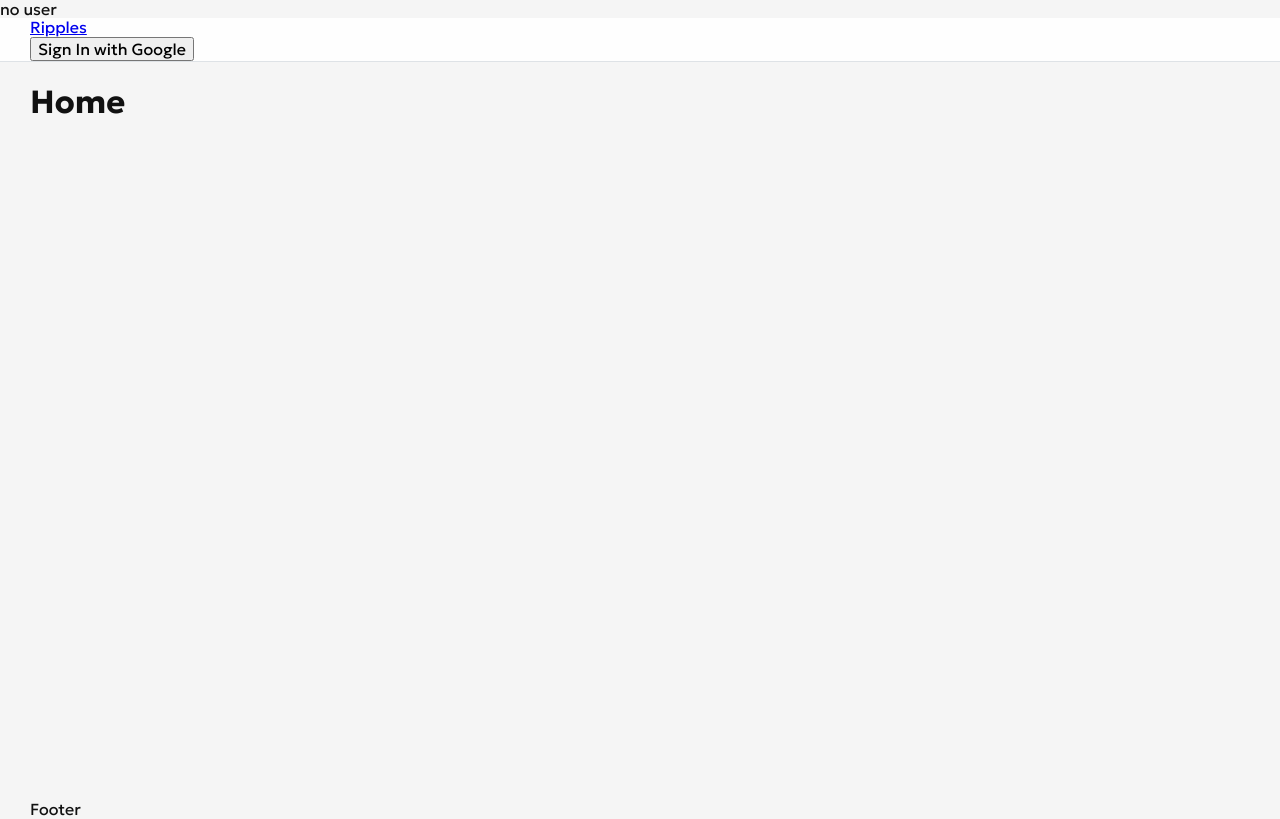
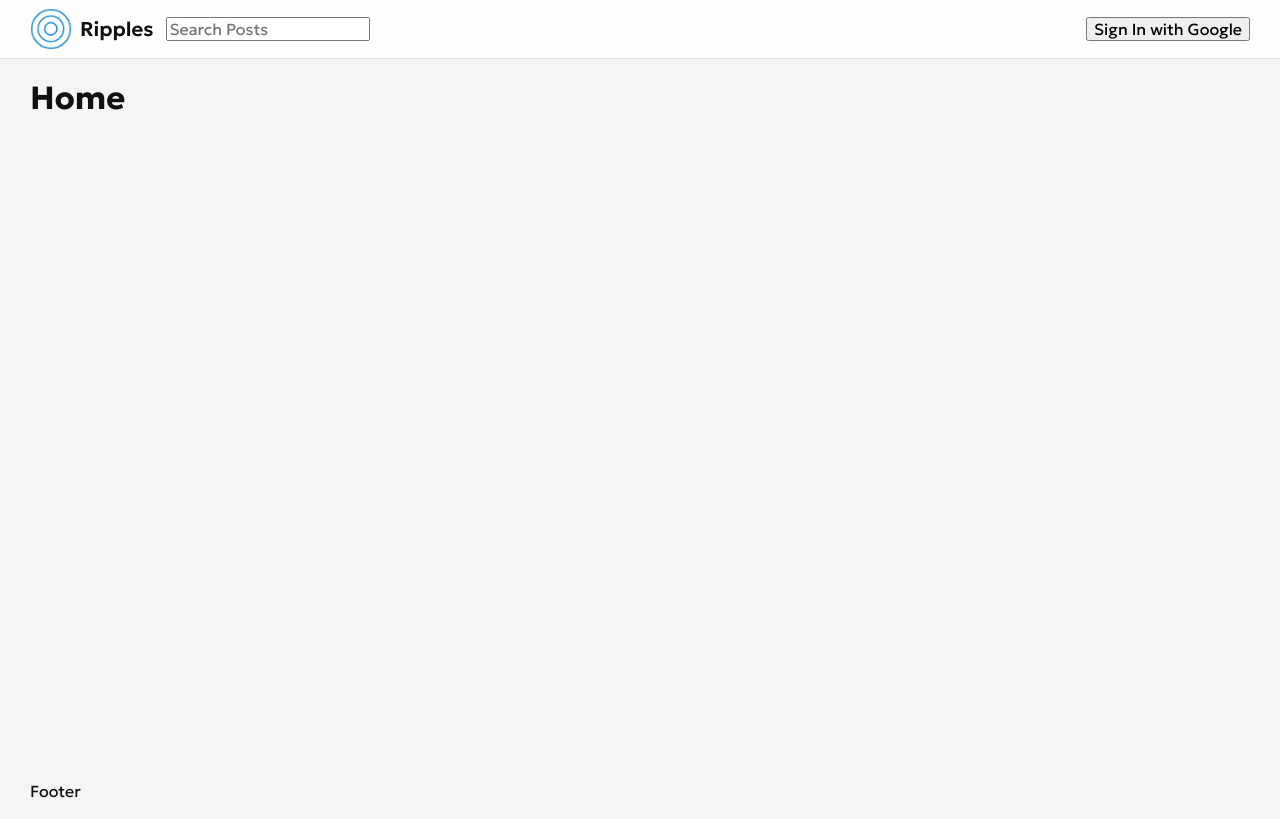
Before and after one commit to bst003/ripples, a React (Vite) app: page / in a window 1280 px wide. Built offline with nearby package versions, Linux system fonts and the light colour scheme; no server answers.

Commit message:
Add logo and begin styling header

```diff
--- a/src/RouteSwitch.jsx
+++ b/src/RouteSwitch.jsx
@@ -20,7 +20,6 @@ const RouteSwitch = () => {
 
   return (
     <>
-      {user ? user.userName : "no user"}
       <UserContext.Provider value={user}>
         <BrowserRouter>
           <Routes>
--- a/src/components/universal/AccountNav.jsx
+++ b/src/components/universal/AccountNav.jsx
@@ -10,9 +10,12 @@ const AccountNav = () => {
   return (
     <div className="site-acount-nav">
       {user ? (
-        <button type="button" onClick={signOutUser}>
-          Sign Out
-        </button>
+        <>
+          {user.userName}
+          <button type="button" onClick={signOutUser}>
+            Sign Out
+          </button>
+        </>
       ) : (
         <button type="button" onClick={signInUser}>
           Sign In with Google
--- a/src/components/universal/Header.jsx
+++ b/src/components/universal/Header.jsx
@@ -1,5 +1,8 @@
 import { Link } from "react-router-dom";
 import AccountNav from "./AccountNav.jsx";
+import SearchBar from "./SearchBar.jsx";
+
+import logo from "../../assets/media/logo.png";
 
 import "./Header.scss";
 
@@ -7,10 +10,14 @@ const Header = () => {
   return (
     <header className="site-header">
       <div className="site-header__inner">
-        <div className="site-logo h2">
-          <Link to="/">Ripples</Link>
+        <div className="site-logo">
+          <Link to="/">
+            <img src={logo} alt="site logo" />
+            Ripples
+          </Link>
         </div>
 
+        <SearchBar />
         <AccountNav />
       </div>
     </header>
--- a/src/components/universal/Header.scss
+++ b/src/components/universal/Header.scss
@@ -1,11 +1,34 @@
 .site-header{
-    // background-color: blue;
     background-color: var(--brandWhite);
     border-bottom: 1px solid var(--siteBorderColor);
-    padding: 0px var(--siteHorizonalPadding);
+    padding: 8px var(--siteHorizonalPadding);
 
     &__inner{
         max-width: var(--siteContentWidth);
         width: 100%;
+        display: flex;
+        align-items: center;
+        column-gap: 12px;
+    }
+
+    .site-logo{
+        a{
+            display: flex;
+            align-items: center;
+            gap: 8px;
+            color: var(--brandBlack);
+            font-size: 20px;
+            font-weight: 600;
+            text-decoration: none;
+        }
+
+        img{
+            max-width: 42px;
+        }
+
+    }
+
+    .site-search-bar{
+        flex: 1;
     }
 }
--- /dev/null
+++ b/src/components/universal/SearchBar.jsx
@@ -0,0 +1,9 @@
+const SearchBar = () => {
+  return (
+    <div className="site-search-bar">
+      <input className="search-input" type="text" placeholder="Search Posts" />
+    </div>
+  );
+};
+
+export default SearchBar;
```
Also changed, not shown: src/assets/media/logo.png (added).
